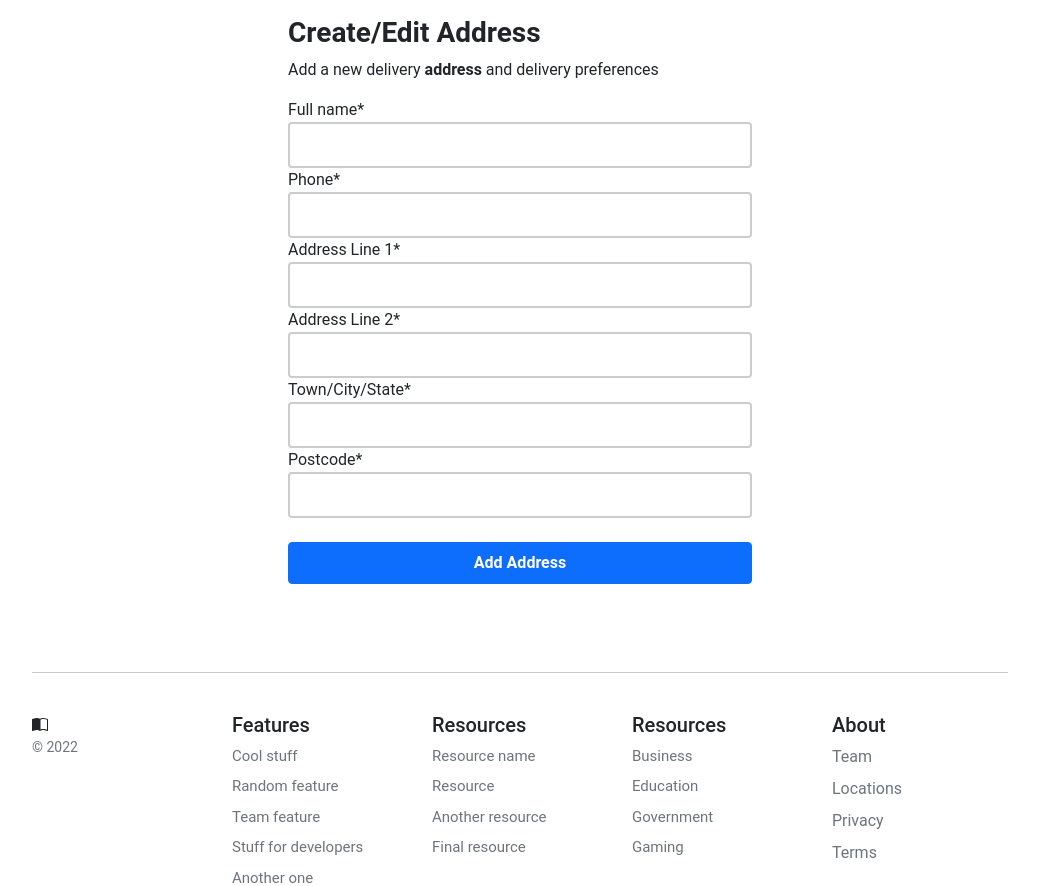
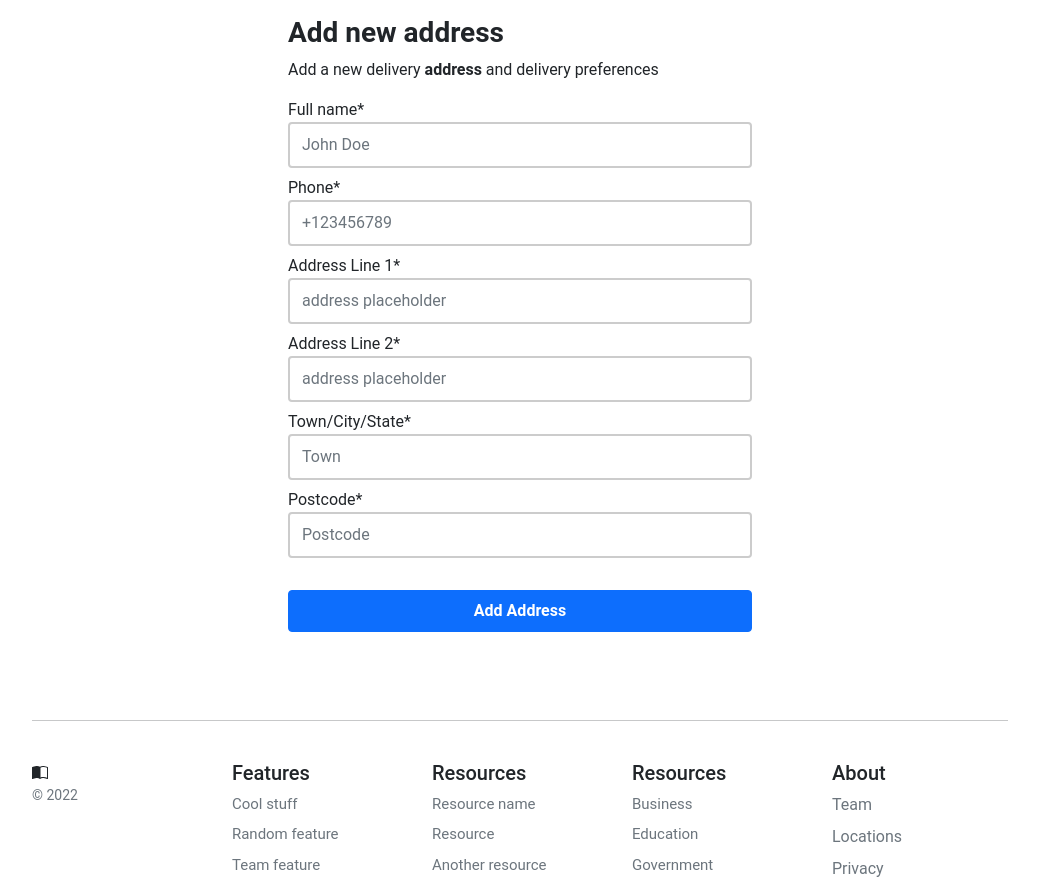
Before and after one commit to Ichi-1/BookStore-django, a Django app: page /account/addresses/add in a window 1280 px wide. Shown: the part 93-979 px from the top of the page, without its empty margins (120-1159 px from the left). Run offline with Django 4.2, Linux system fonts and the light colour scheme; the visitor is signed in with stand-in values (Sample User, id 1); data that the repository does not hold is empty; some libraries are stand-ins or nearby versions.

Commit message:
complete: user addresses crud system

```diff
--- a/account/forms.py
+++ b/account/forms.py
@@ -72,8 +72,8 @@ class UserAccountUpdateForm(forms.ModelForm):
             }
         ),
     )
-    first_name = forms.CharField(
-        label="Firstname",
+    name = forms.CharField(
+        label="Your username",
         min_length=4,
         max_length=50,
         widget=forms.TextInput(
@@ -87,14 +87,12 @@ class UserAccountUpdateForm(forms.ModelForm):
 
     class Meta:
         model = Customer
-        fields = (
-            "email",
-            "first_name",
-        )
+        fields = ("email", "name",)
+
 
     def __init__(self, *args, **kwargs):
         super().__init__(*args, **kwargs)
-        self.fields["first_name"].required = True
+        self.fields["name"].required = True
         self.fields["email"].required = True
 
 
@@ -210,3 +208,22 @@ class UserAddressForm(forms.ModelForm):
             'town_city',
             'postcode'
         )
+
+    def __init__(self, *args, **kwargs):
+        super().__init__(*args, **kwargs)
+        self.fields["full_name"].widget.attrs.update(
+            {"class": "form-control mb-2 account-form", "placeholder": "John Doe"}
+        )
+        self.fields["phone"].widget.attrs.update({"class": "form-control mb-2 account-form", "placeholder": "+123456789"})
+        self.fields["address_line"].widget.attrs.update(
+            {"class": "form-control mb-2 account-form", "placeholder": "address placeholder"}
+        )
+        self.fields["address_line2"].widget.attrs.update(
+            {"class": "form-control mb-2 account-form", "placeholder": "address placeholder"}
+        )
+        self.fields["town_city"].widget.attrs.update(
+            {"class": "form-control mb-2 account-form", "placeholder": "Town"}
+        )
+        self.fields["postcode"].widget.attrs.update(
+            {"class": "form-control mb-2 account-form", "placeholder": "Postcode"}
+        )
--- a/account/urls.py
+++ b/account/urls.py
@@ -6,8 +6,11 @@ from django.contrib.auth.views import (
 )
 from .views import (
     deactivate_account,
+    delete_address,
+    set_default,
     AddressesListView,
     AddressCreateView,
+    AddressUpdateView,
     ActivateAccountView,
     SignUpView, SuccessView,
     UserAccountUpdateView, UserDashboardView,
@@ -39,9 +42,9 @@ urlpatterns = [
     #addresses crud
     path('addresses/', AddressesListView.as_view(), name='addresses'),
     path('addresses/add', AddressCreateView.as_view(), name='create_address'),
-    path('addresses/update/<slug:id>', deactivate_account, name='update_address'),
-    path('addresses/delete/<slug:id>', deactivate_account, name='delete_address'),
-    path('addresses/set-default/<slug:id>', deactivate_account, name='set_default'),
+    path('addresses/update/<slug:id>/', AddressUpdateView.as_view(), name='update_address'),
+    path('addresses/delete/<slug:id>/', delete_address, name='delete_address'),
+    path('addresses/set-default/<slug:id>/', set_default, name='set_default'),
 
 
 
--- a/account/views.py
+++ b/account/views.py
@@ -1,3 +1,4 @@
+from django.contrib import messages
 from django.contrib.auth import login, logout
 from django.contrib.auth.decorators import login_required
 from django.contrib.auth.mixins import LoginRequiredMixin
@@ -8,8 +9,12 @@ from django.shortcuts import redirect, render, get_object_or_404
 from django.utils.encoding import force_str
 from django.utils.http import urlsafe_base64_decode
 from django.views.generic import (
-    CreateView,ListView,
-    UpdateView,TemplateView, RedirectView
+    CreateView,
+    DeleteView,
+    ListView,
+    UpdateView,
+    TemplateView,
+    RedirectView
 )
 
 from orders.models import Order
@@ -23,9 +28,11 @@ from .mixins import PreventSingUpMixin
 from .token import token_generator
 
 
-class SignUpView(SuccessMessageMixin, PreventSingUpMixin, CreateView):
+#* Registration section
+
+class SignUpView(PreventSingUpMixin, SuccessMessageMixin, CreateView):
+    form_class = SignUpForm
     template_name = 'account/registration/signup.html'
-    form_class = SignUpForm
     success_message = 'Account was created. Check your email for activation link'
 
     def form_valid(self, form):
@@ -65,11 +72,23 @@ class SuccessView(TemplateView):
     template_name = 'account/registration/activation_success.html'
 
 
+@login_required
+def deactivate_account(request):
+    user = Customer.objects.get(name=request.user.name)
+    user.is_active = False
+    user.save()
+    logout(request)
+    messages.info(request, 'Account deactivated successfuly')
+    return redirect('account:deactivate_confirm')
+
+
+
+#* User Dashboard section
+
 class UserDashboardView(LoginRequiredMixin, ListView):
     """
     Provide List of user orders and option for manage them
     """
-
     template_name = 'account/dashboard/dashboard.html'
     context_object_name = 'orders'
 
@@ -88,26 +107,14 @@ class UserAccountUpdateView(
     model = Customer
     form_class = UserAccountUpdateForm
     template_name = 'account/dashboard/update.html'
-    success_message = 'Profile Data Successfuly Updated'
+    success_message = 'Profile info updated successfuly'
 
     def get_success_url(self):
         return reverse('account:update', kwargs={'pk':self.object.pk})
 
 
 
-@login_required
-def deactivate_account(request):
-    user = Customer.objects.get(name=request.user.name)
-    user.is_active = False
-    user.save()
-    logout(request)
-    # messages.info(request, 'Account successfuly deactivated')
-    return redirect('account:deactivate_confirm')
-
-
-
-
-#* Addresses CRUD section
+#? Addresses CRUD section
 
 class AddressesListView(LoginRequiredMixin, ListView):
     template_name = 'account/dashboard/addresses.html'
@@ -119,9 +126,9 @@ class AddressesListView(LoginRequiredMixin, ListView):
         return addresses
 
 
-class AddressCreateView(SuccessMessageMixin, LoginRequiredMixin, CreateView):
+class AddressCreateView(LoginRequiredMixin, SuccessMessageMixin, CreateView):
+    form_class = UserAddressForm
     template_name = 'account/dashboard/address_update.html'
-    form_class = UserAddressForm
     success_message = 'Address was added succesfully'
 
     def form_valid(self, form):
@@ -130,6 +137,38 @@ class AddressCreateView(SuccessMessageMixin, LoginRequiredMixin, CreateView):
         address_data.save()
         return super(AddressCreateView, self).form_valid(form)
 
+    def get_success_url(self):
+        return reverse('account:addresses')
+
+
+class AddressUpdateView(LoginRequiredMixin, SuccessMessageMixin, UpdateView):
+    form_class = UserAddressForm
+    template_name = 'account/dashboard/address_update.html'
+    success_message = 'Address was updated successfuly'
+
+
+    def get_object(self):
+        customer = self.request.user
+        return Address.objects.get(pk=self.kwargs.get('id'), customer=customer)
+
 
     def get_success_url(self):
         return reverse('account:addresses')
+
+
+@login_required
+def delete_address(request, id):
+    address = Address.objects.filter(pk=id, customer=request.user)
+    address.delete()
+    messages.info(request, 'Address was deleted successfuly')
+    return redirect("account:addresses")
+
+
+@login_required
+def set_default(request, id):
+    Address.objects.filter(customer=request.user, default=True)\
+        .update(default=False)
+    Address.objects.filter(pk=id, customer=request.user)\
+        .update(default=True)
+    messages.info(request, 'Address was set as default')
+    return redirect('account:addresses')
--- a/static/css/basket.css
+++ b/static/css/basket.css
@@ -9,7 +9,7 @@
     width: 14px;
     position: absolute;
     box-sizing: content-box;
-    font-weight: 600;
+    font-weight: 700;
     display: flex;
     justify-content: center;
     align-items: center;
--- a/templates/account/dashboard/address_update.html
+++ b/templates/account/dashboard/address_update.html
@@ -5,8 +5,20 @@
 
 
 {% block sub_content %}
-<h1 class="h3 fw-bold">Create/Edit Address</h1>
+
+<!-- <p>URL of this page: {{ request.get_full_path }}</p> -->
+
+{% if '/account/addresses/add' in request.get_full_path %}
+<h1 class="h3 fw-bold">Add new address</h1>
 <div>Add a new delivery <b>address</b> and delivery preferences</div>
+{% endif %}
+
+{% if '/account/addresses/update/' in request.get_full_path %}
+<h1 class="h3 fw-bold">Update your address</h1>
+<div>Edit your delivery <b>address</b> and delivery preferences</div>
+{% endif %}
+
+
 <form name="address_form" class="account-form mt-3" method="post" enctype="multipart/form-data">
     {% if form.errors %}
     <div class="alert alert-primary" role="alert">
--- a/templates/account/dashboard/addresses.html
+++ b/templates/account/dashboard/addresses.html
@@ -47,10 +47,9 @@
               <p class="card-text m-0">Phone number: {{address.phone}}</p>
               <div class="pt-5">
                 <a href="{% url 'account:update_address' address.id %}" class="text-decoration-none">Edit</a>
-                |
                 <a href="{% url 'account:delete_address' address.id %}" class="text-decoration-none">Delete</a>
                 {% if not address.default %}
-                | <a href="{% url 'account:set_default' address.id %}" class="text-decoration-none">Set Default</a>
+                <a href="{% url 'account:set_default' address.id %}" class="text-decoration-none">Set Default</a>
                 {% endif %}
               </div>
             </div>
--- a/templates/base.html
+++ b/templates/base.html
@@ -24,7 +24,7 @@
   <main>
     <div id="content">
       {% if messages %}
-      <div class="mx-auto mt-2" style="max-width: 500px">
+      <div class="mx-auto mt-4" style="max-width: 500px">
         {% for message in messages %}
         <div class="text-center alert alert-{{ message.tags }}">
           {{ message|safe }}
--- a/templates/header.html
+++ b/templates/header.html
@@ -84,7 +84,7 @@
                         {% if user.is_authenticated %}
                         <a href="{% url 'account:dashboard' %}"
                           class="dropdown-item small">
-                          Settings
+                          General Settings
                         </a>
                         <a href="#"
                           class="dropdown-item small">
```
Also changed, not shown: store/views.py (+4 -5 lines).
